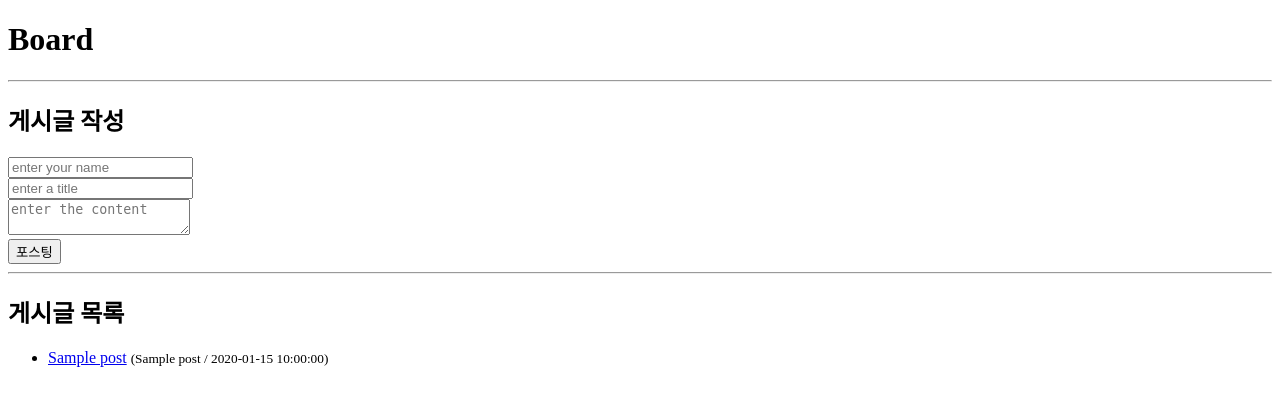
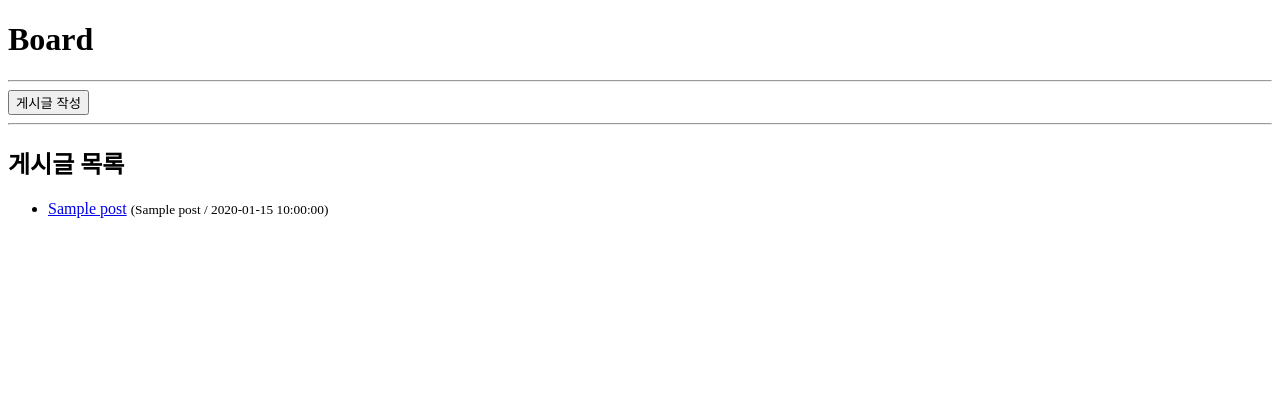
Before and after one commit to Trillion-Impulse/practice_Board, a Flask app: template templates/main.html in a window 1280 px wide. Shown: the top 406 px of the page. Run offline with Flask 3, Linux system fonts and the light colour scheme; the template is opened without the code that fills it: most values are stand-ins (such as "Sample title", 1, 10 or a date in 2020); some libraries are stand-ins or nearby versions.

Commit message:
feat(main.html): 메인 페이지의 게시글 작성 UI 수정
- 게시글 작성 폼 제거
- 게시글 작성 버튼 추가

```diff
--- a/templates/main.html
+++ b/templates/main.html
@@ -9,7 +9,6 @@
 
         <hr>
 
-        <h2>게시글 작성</h2>
         {% with messages = get_flashed_messages()%}
             {% if messages %}
                 {% for message in messages %}
@@ -17,15 +16,10 @@
                 {% endfor %}
             {% endif %}
         {% endwith %}
-        <form action="/add" method="post">
-            <input type="text" name="user-name" placeholder="enter your name" maxlength="12" required>
-            <br>
-            <input type="text" name="post-title" placeholder="enter a title" maxlength="25" required>
-            <br>
-            <textarea name="content" placeholder="enter the content" maxlength="500" required></textarea>
-            <br>
-            <button type="submit">포스팅</button>
-        </form>
+
+        <a href="/write">
+            <button>게시글 작성</button>
+        </a>
 
         <hr>
 
```
